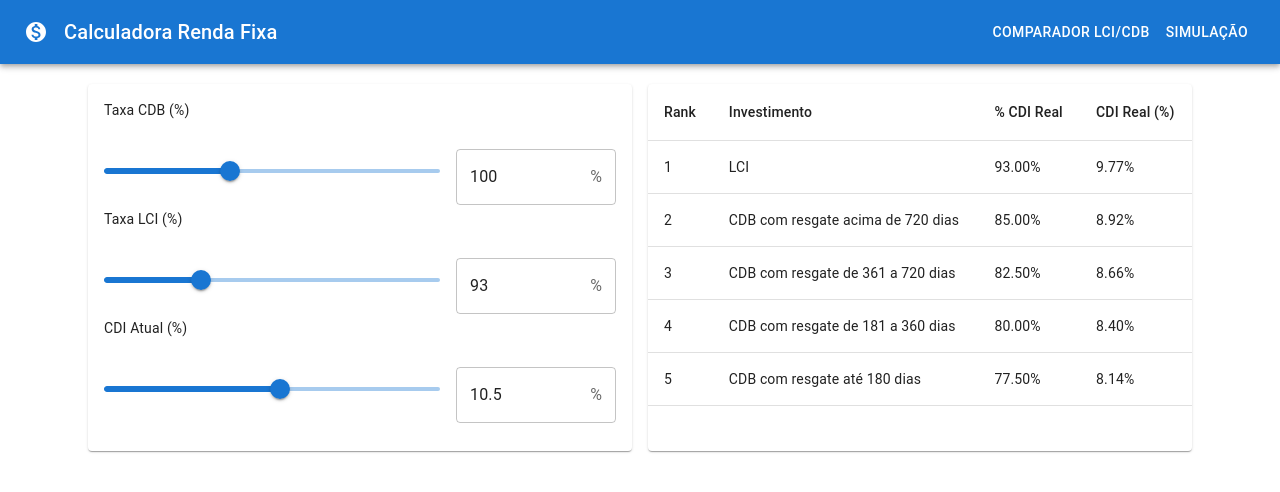
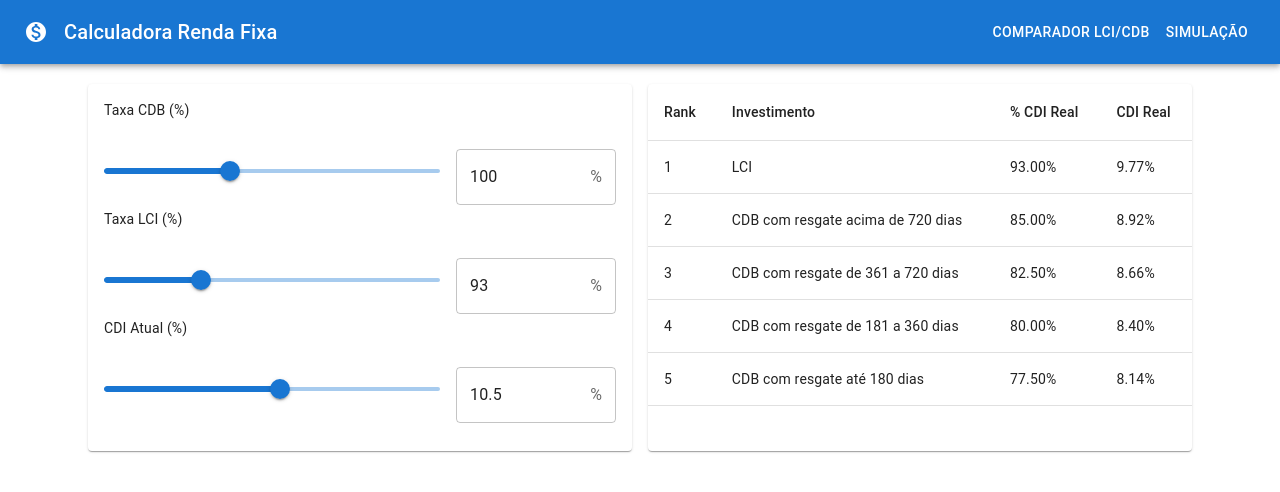
Before and after one commit to omarcovelho/calculadora-renda-fixa, a React (Vite) app: page / in a window 1280 px wide. Shown: the top 492 px of the page. Built offline with nearby package versions, Linux system fonts and the light colour scheme.

Commit message:
label changes

```diff
--- a/src/components/Calculator.jsx
+++ b/src/components/Calculator.jsx
@@ -68,7 +68,7 @@ function Calculator() {
                       <TableCell>Rank</TableCell>
                       <TableCell>Investimento</TableCell>
                       <TableCell>% CDI Real</TableCell>
-                      <TableCell>CDI Real (%)</TableCell>
+                      <TableCell>CDI Real</TableCell>
                     </TableRow>
                   </TableHead>
                   <TableBody>
```
